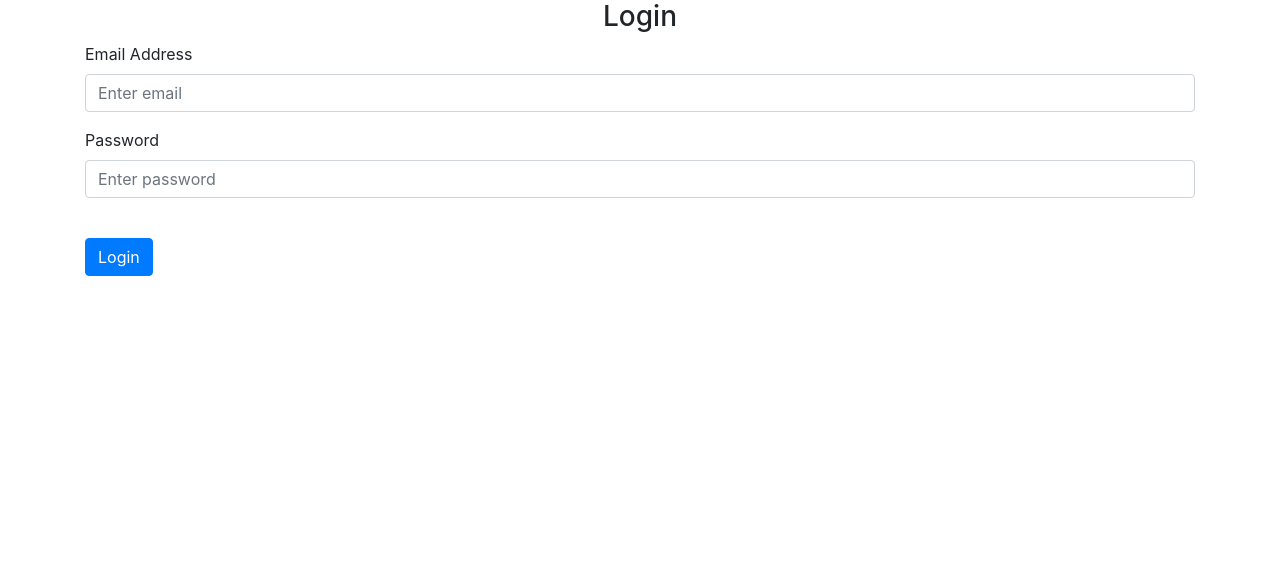
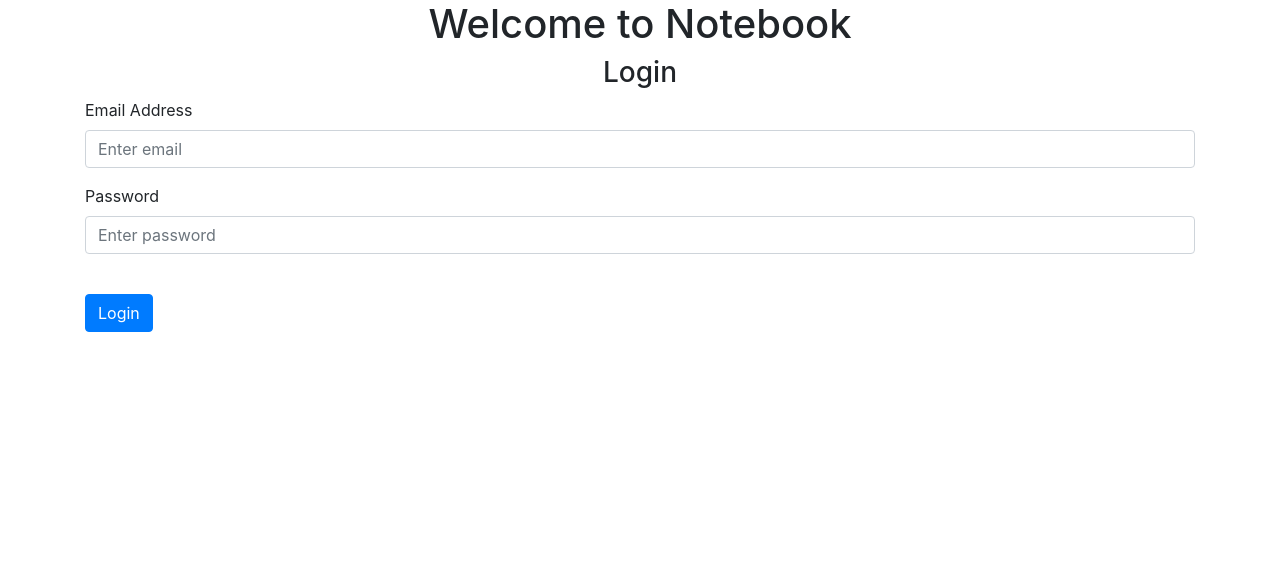
Before and after one commit to Laidybird/Notebook-, a Flask app: page /login in a window 1280 px wide. Shown: the part 56-628 px from the top of the page. Run offline with Flask 2, Linux system fonts and the light colour scheme; some libraries are stand-ins or nearby versions.

Commit message:
Adding a h1 welcome message to base.html page

```diff
--- a/website/templates/base.html
+++ b/website/templates/base.html
@@ -14,7 +14,7 @@
       href="https://stackpath.bootstrapcdn.com/font-awesome/4.7.0/css/font-awesome.min.css"
       crossorigin="anonymous"
     />
-
+    <link rel="stylesheet" href="/website/static/css/styels.css">
     <title>{% block title %}Home{% endblock %}</title>
   </head>
   <body>
@@ -39,7 +39,13 @@
         </div>
       </div>
     </nav>
-
+    <div class="container">
+      {% for category in categories %}
+        <div class="card">
+          <a href="{{ url_for('notes', category_id=category.id) }}">{{ category.name }}</a>
+        </div>
+      {% endfor %}
+    </div>
     {% with messages = get_flashed_messages(with_categories=true) %} {% if
     messages %} {% for category, message in messages %} {% if category ==
     'error' %}
@@ -57,8 +63,8 @@
       </button>
     </div>
     {% endif %} {% endfor %} {% endif %} {% endwith %}
-
-    <div class="container">{% block content %} {% endblock %}</div>
+     <h1 class="text-center">Welcome to Notebook</h1>
+     <div class="container">{% block content %} {% endblock %}</div>
     <footer class="bg-dark py-3  fixed-bottom">
       <div class="container">
         <p class="text-center text-light mb-0">&copy; VP 2023</p>
```
Also changed, not shown: instance/database.db.
